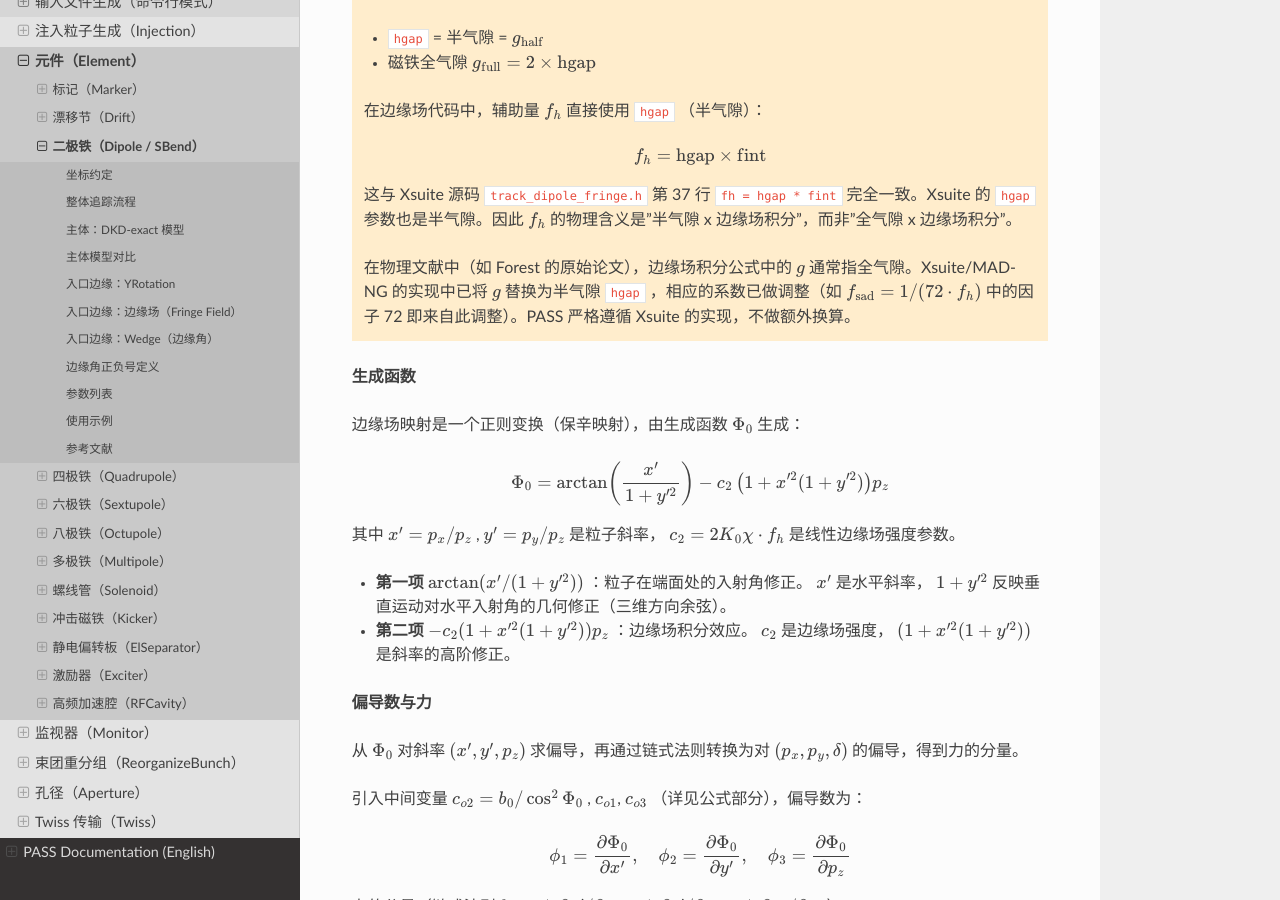
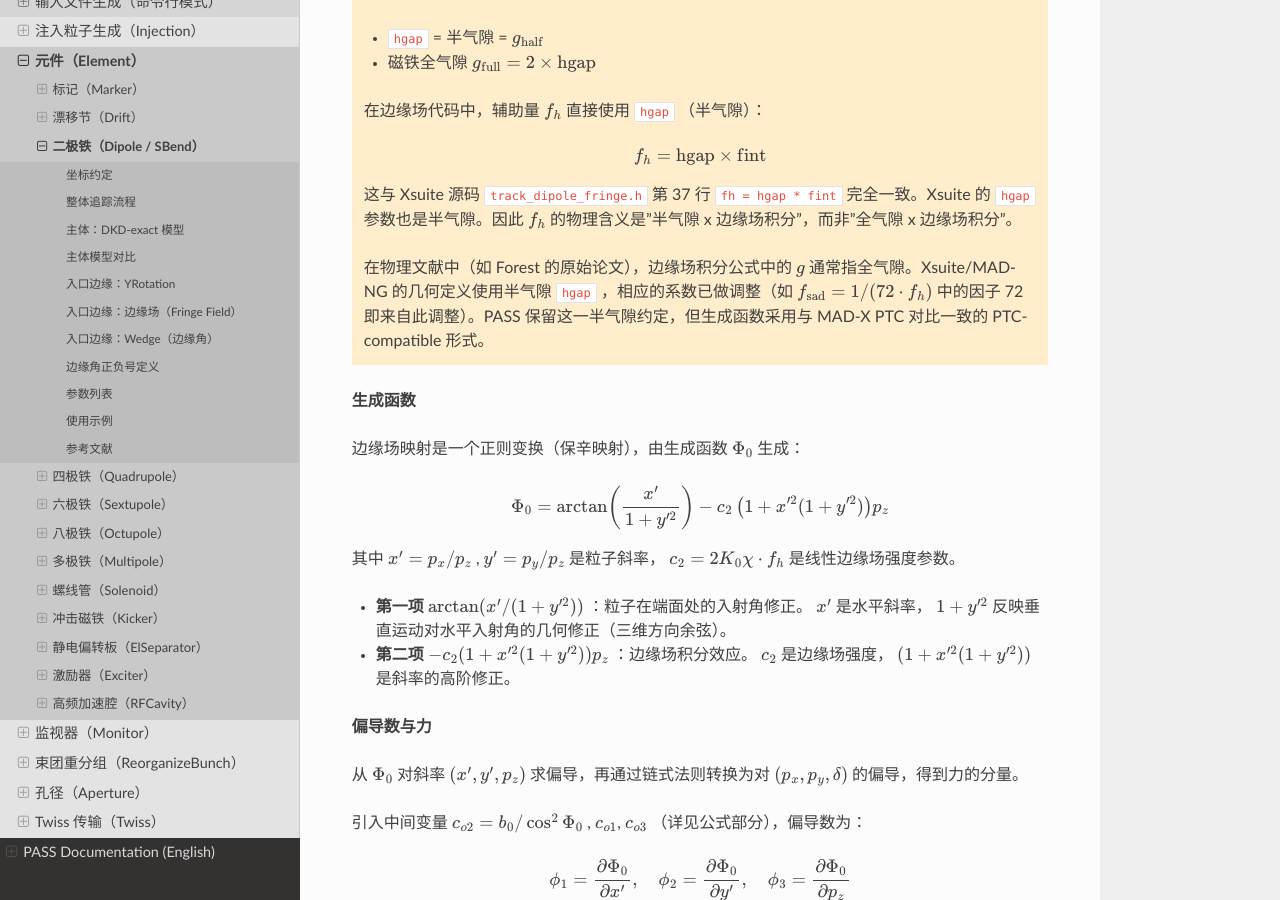
Before and after one commit to changmx/PASS, a Sphinx documentation site: the page built from docs/source/zh/element/dipole.rst, in a window 1280 px wide and 900 px high, scrolled down 10823 px. Built offline with Sphinx 7.4.7 and the Read the Docs theme 3.1.0, drawn with Linux system fonts in a browser that asks for light colours.

Commit message:
style: update document

```diff
--- a/docs/source/en/element/dipole.rst
+++ b/docs/source/en/element/dipole.rst
@@ -613,7 +613,7 @@ where :math:`g_{\text{full}}` is the magnet full gap (:math:`g_{\text{full}} = 2
 
   This is fully consistent with Xsuite source code ``track_dipole_fringe.h`` line 37 ``fh = hgap * fint``. The ``hgap`` parameter in Xsuite is also the half gap. Therefore the physical meaning of :math:`f_h` is "half gap × fringe field integral", not "full gap × fringe field integral".
 
-  In the physics literature (e.g., Forest's original paper), :math:`g` in the fringe field integral formula typically refers to the full gap. The Xsuite/MAD-NG implementation has replaced :math:`g` with the half gap ``hgap``, with corresponding coefficient adjustments (e.g., the factor 72 in :math:`f_{\text{sad}} = 1/(72 \cdot f_h)` comes from this adjustment). PASS strictly follows the Xsuite implementation without additional conversion.
+  In the physics literature (e.g., Forest's original paper), :math:`g` in the fringe field integral formula typically refers to the full gap. The Xsuite/MAD-NG geometry uses the half gap ``hgap``, with corresponding coefficient adjustments (e.g., the factor 72 in :math:`f_{\text{sad}} = 1/(72 \cdot f_h)` comes from this adjustment). PASS keeps this half-gap convention while using the PTC-compatible generating-function form for comparison with MAD-X PTC.
 
 **Generating function**
 
--- a/docs/source/zh/element/dipole.rst
+++ b/docs/source/zh/element/dipole.rst
@@ -613,7 +613,7 @@ Forest 定义边缘场积分：
 
   这与 Xsuite 源码 ``track_dipole_fringe.h`` 第 37 行 ``fh = hgap * fint`` 完全一致。Xsuite 的 ``hgap`` 参数也是半气隙。因此 :math:`f_h` 的物理含义是"半气隙 x 边缘场积分"，而非"全气隙 x 边缘场积分"。
 
-  在物理文献中（如 Forest 的原始论文），边缘场积分公式中的 :math:`g` 通常指全气隙。Xsuite/MAD-NG 的实现中已将 :math:`g` 替换为半气隙 ``hgap`` ，相应的系数已做调整（如 :math:`f_{\text{sad}} = 1/(72 \cdot f_h)` 中的因子 72 即来自此调整）。PASS 严格遵循 Xsuite 的实现，不做额外换算。
+  在物理文献中（如 Forest 的原始论文），边缘场积分公式中的 :math:`g` 通常指全气隙。Xsuite/MAD-NG 的几何定义使用半气隙 ``hgap`` ，相应的系数已做调整（如 :math:`f_{\text{sad}} = 1/(72 \cdot f_h)` 中的因子 72 即来自此调整）。PASS 保留这一半气隙约定，但生成函数采用与 MAD-X PTC 对比一致的 PTC-compatible 形式。
 
 **生成函数**
 
```
